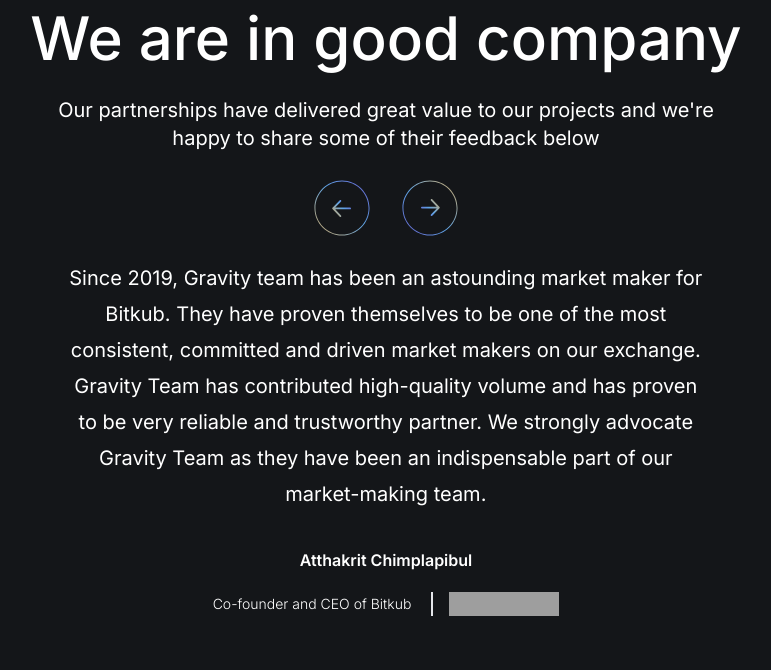
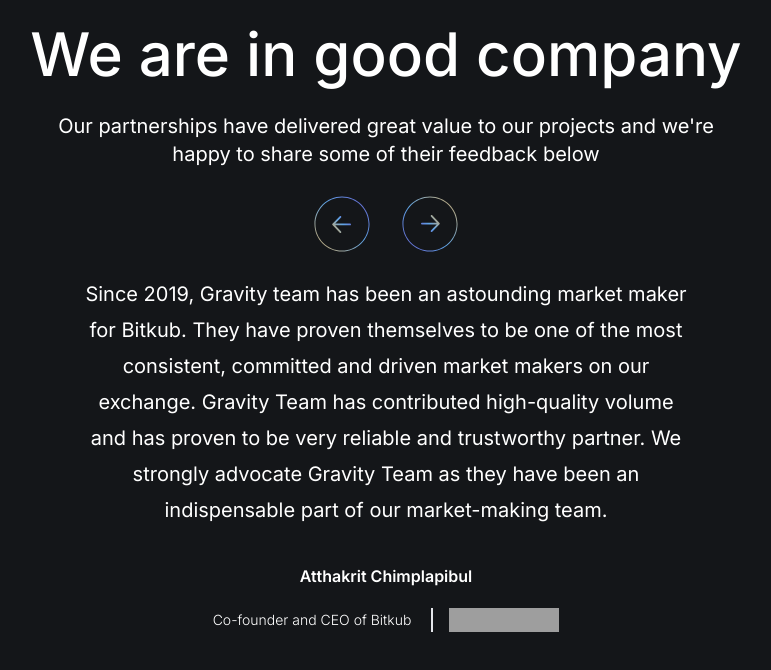
Before and after one commit to tcet-opensource/practice-react, a React (Vite) app: page / in a window 1280 px wide. Shown: the top 670 px of the page, without its empty margins (254-1025 px from the left). Built offline with nearby package versions, Linux system fonts and the light colour scheme; grey boxes are pictures that could not be loaded.

Commit message:
[changes] padding

```diff
--- a/src/components/Company-Slider/index.jsx
+++ b/src/components/Company-Slider/index.jsx
@@ -2,7 +2,7 @@
 
 export default function Slider(){
     return(
-        <div className="flex flex-col justify-center text-white h-100 ">
+        <div className="flex flex-col justify-center text-white h-100 p-4 ">
             <div className="text-center">
                 <div className="font-medium text-2xl md:text-4xl lg:text-5xl xl:text-6xl mx-8 lg:mx-32 xl:mx-40 mt-2">We are in good company</div>
                 <div className="font-normal mx-10 md:mx-44 lg:mx-68 xl:mx-72 my-5 md:my-7 text-sm md:text-base lg:text-lg xl:text-xl">Our partnerships have delivered great value to our projects and we're happy to share some of their feedback below</div>
```
